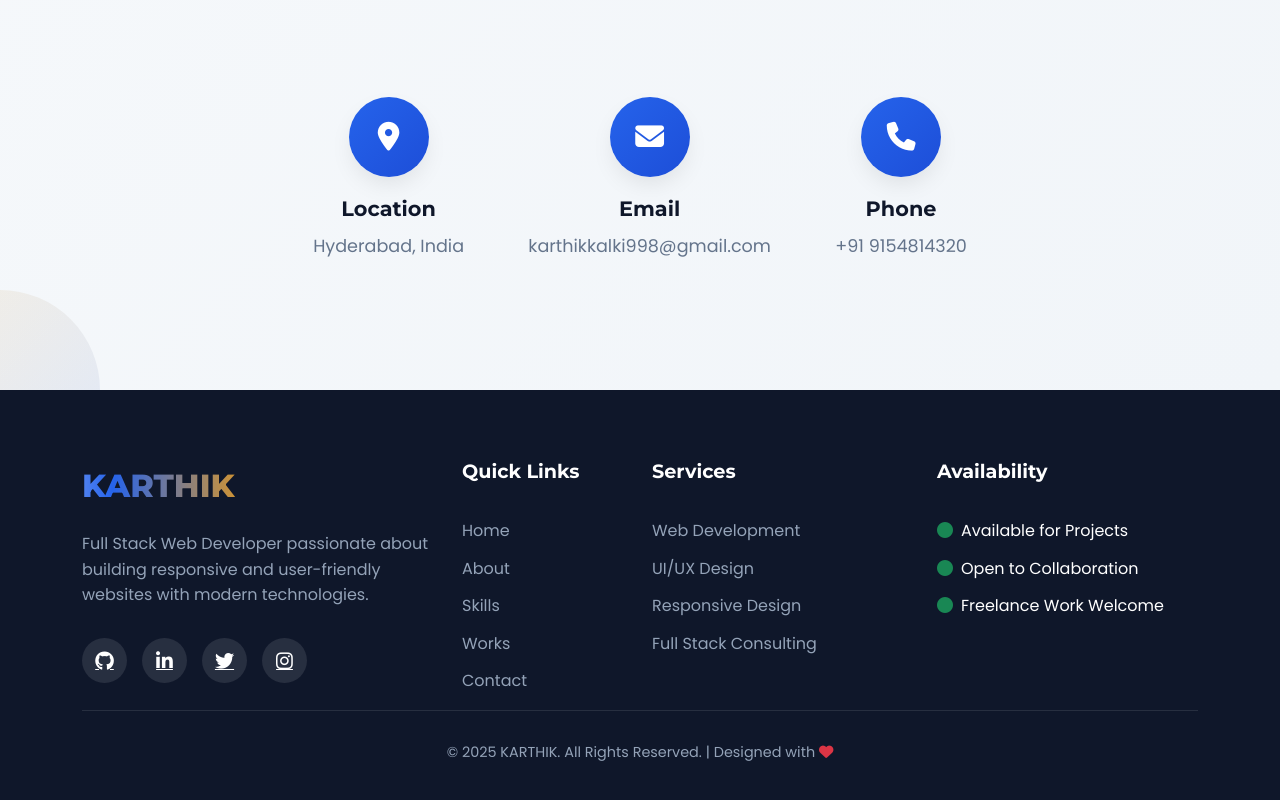
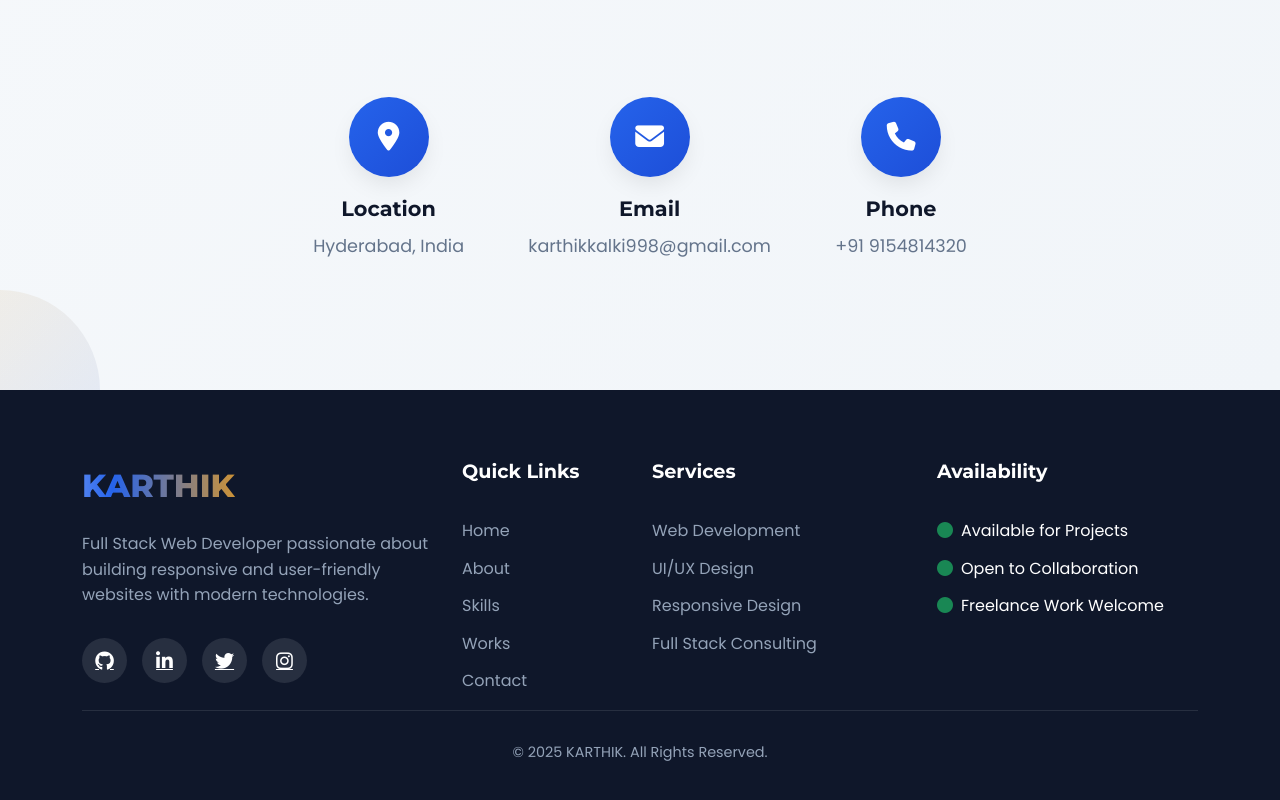
Before and after one commit to karthikkalki09/protfolio1, a website: page index.html in a window 1280 px wide. Shown: the part 5412-6212 px from the top of the page. Drawn offline with nearby package versions, Linux system fonts and the light colour scheme.

Commit message:
index.html

```diff
--- a/index.html
+++ b/index.html
@@ -1865,7 +1865,7 @@
                 </div>
             </div>
             <div class="copyright">
-                <p>&copy; 2025 KARTHIK. All Rights Reserved. | Designed with <i class="fas fa-heart text-danger"></i></p>
+                <p>&copy; 2025 KARTHIK. All Rights Reserved.</i></p>
             </div>
         </div>
     </footer>
```
